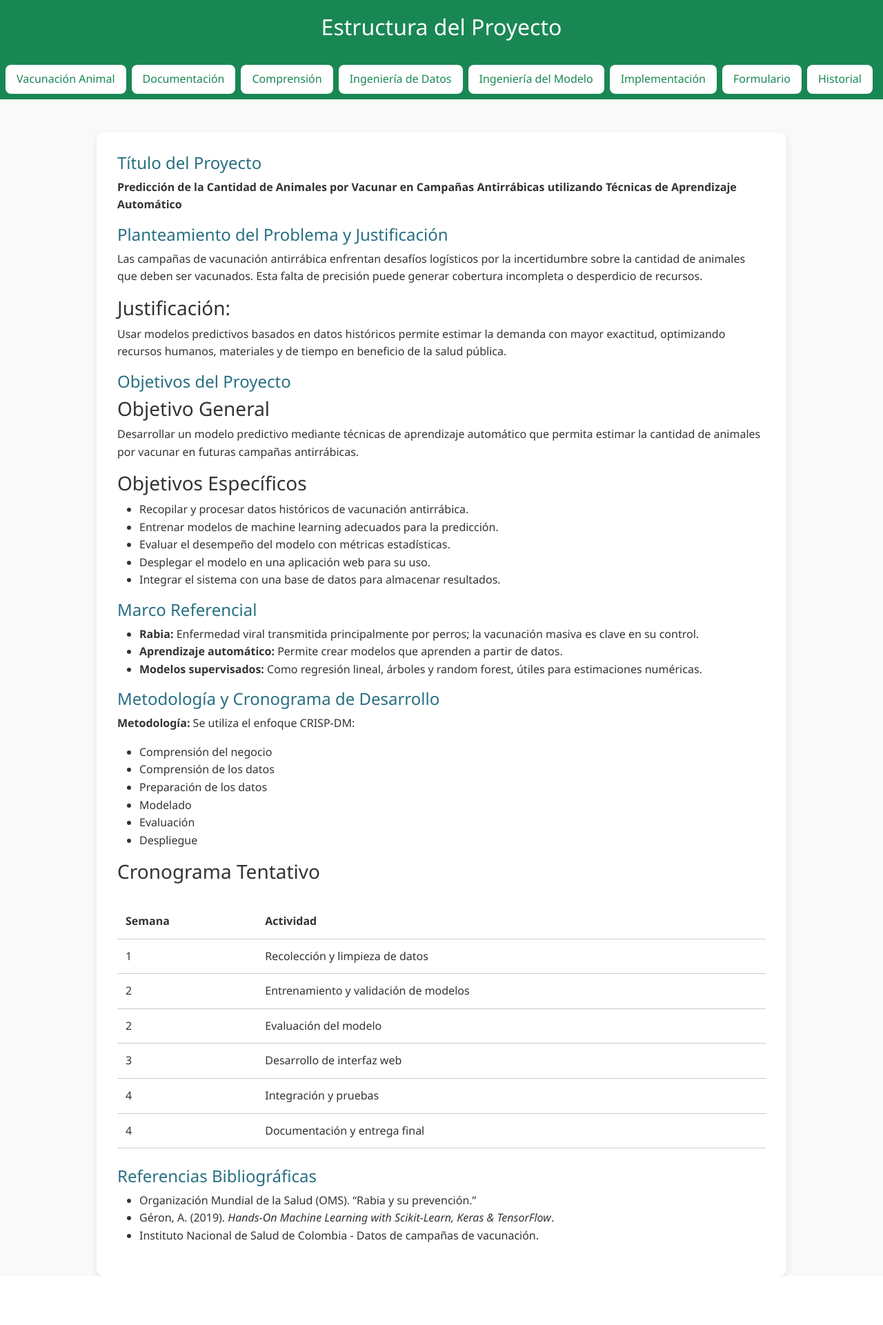
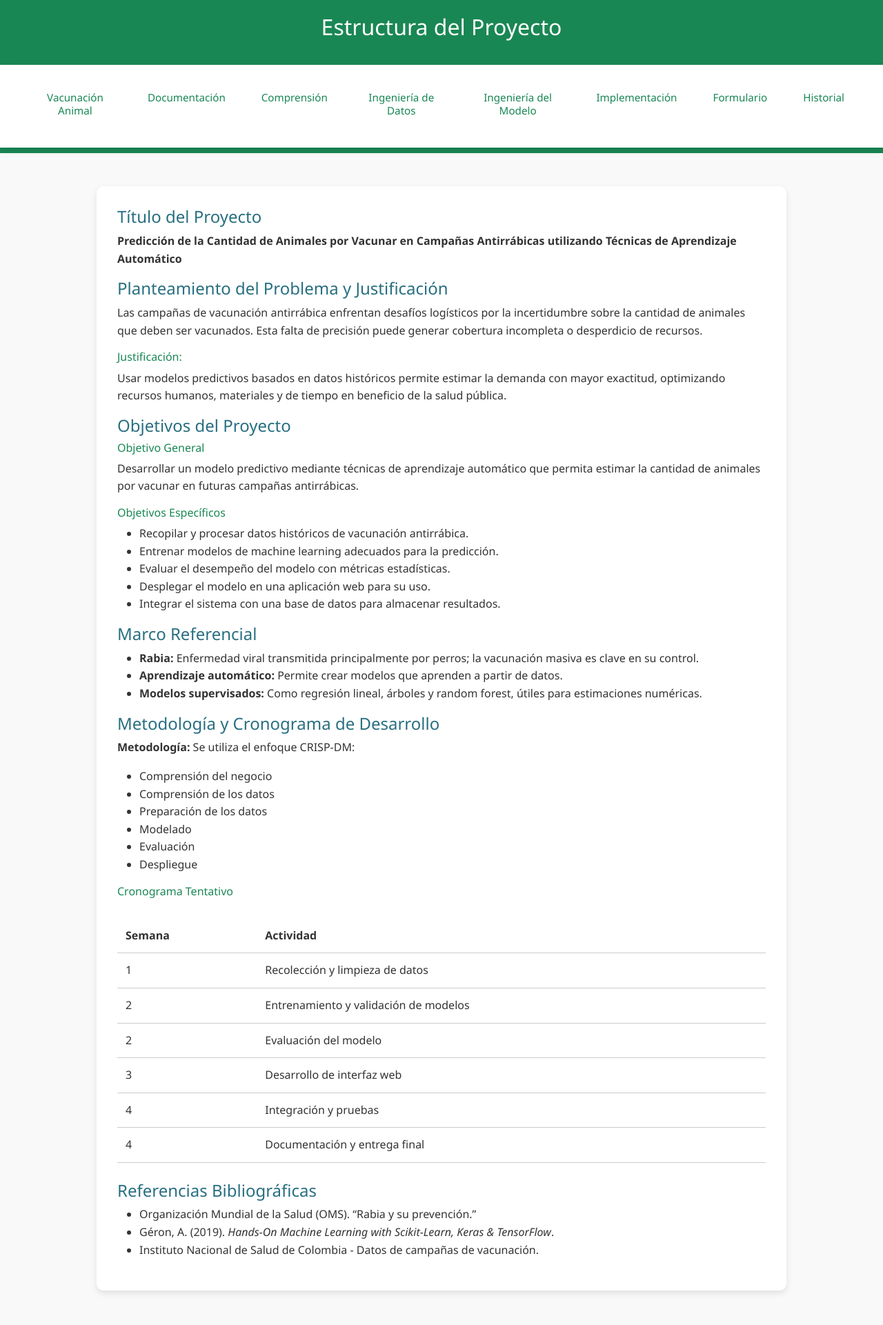
Before and after one commit to alejobern4/PrediccionVacunacionAnimalesAntirrabia_ML601N, a Flask app: page /documentacion in a window 1280 px wide. Shown: the whole page at 69% size. Before the commit the page ends 1850 px from the top, so only its background shows below. Run offline with Flask 3, Linux system fonts and the light colour scheme.

Commit message:
Se modilfican estilos de navbar
Se cambian los estilos para mejorar la visualizacion del navbar

```diff
--- a/Proyecto/static/css/estilo.css
+++ b/Proyecto/static/css/estilo.css
@@ -41,6 +41,11 @@ h2{
     color:rgb(40, 111, 129);
 }
 
+h3{
+  font-size: 1rem;
+  color: #198754;
+}
+
 
 .container {
   background-color: var(--blanco);
@@ -48,7 +53,48 @@ h2{
   border-radius: 10px;
   box-shadow: 0 4px 10px rgba(0,0,0,0.1);
   max-width: 1000px;
-  margin: auto;
+  margin-top: 50px;
+  margin-bottom: 50px;
+}
+
+.containerNav {
+  background-color: var(--blanco);
+  padding: 30px;
+  box-shadow: 0 4px 10px rgba(0,0,0,0.1);
+  margin: 0;
+}
+
+
+.centro-vertical {
+  display: flex;
+  align-items: center;
+  height: 100%;
+}
+
+.custom-nav {
+  display: flex;
+  align-items: center;
+  height: 100%;
+}
+
+.navbar-nav .nav-item {
+  display: flex;
+  align-items: center; /* Centrado vertical */
+  justify-content: center; /* Centrado horizontal del <a> si lo deseas */
+  padding: 0 10px;
+  border: 0;
+}
+
+.nav-link {
+  display: inline-block;
+  text-align: center;
+  line-height: 1.2; /* Controla altura del texto */
+  white-space: normal; /* Permite múltiples líneas si lo necesitas */
+  padding-top: 0.75rem;
+  padding-bottom: 0.75rem;
+  font-size: 0.95rem;
+  min-height: 60px; /* Altura mínima para igualar todos los ítems */
+  border: 0;
 }
 
 
@@ -119,18 +165,19 @@ footer {
     color: #198754 !important;
     border-radius: 0.5rem;
     padding: 0.5rem 1rem;
-    margin-left: 0.5rem;
     transition: background-color 0.3s, color 0.3s;
     font-weight: 500;
     max-width: 100%;
     height: 100%;
     text-align: center;
     align-items: center;
+    border: 0;
 }
 
 .navbar .nav-link.custom-nav:hover {
     background-color: #198754;
     color: white !important;
+    border: 0;
 }
 
 #formulario {
```
